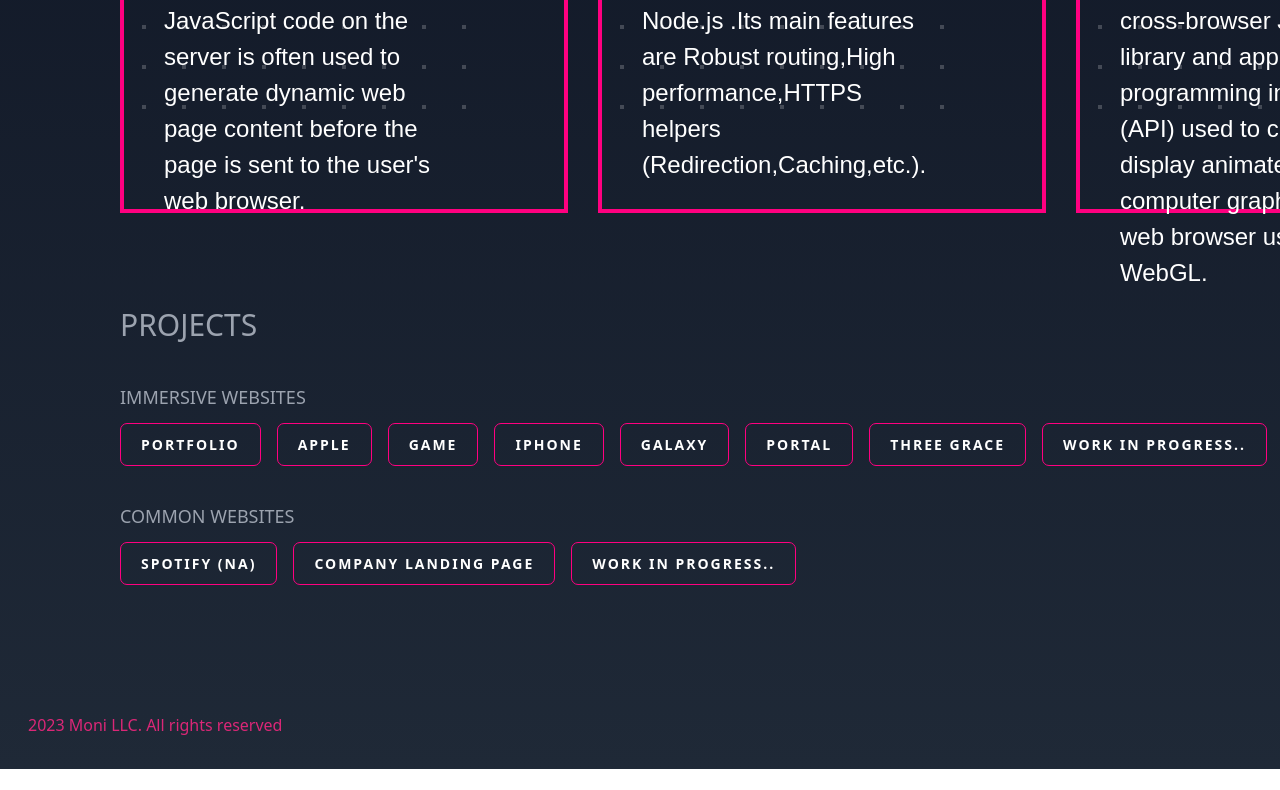
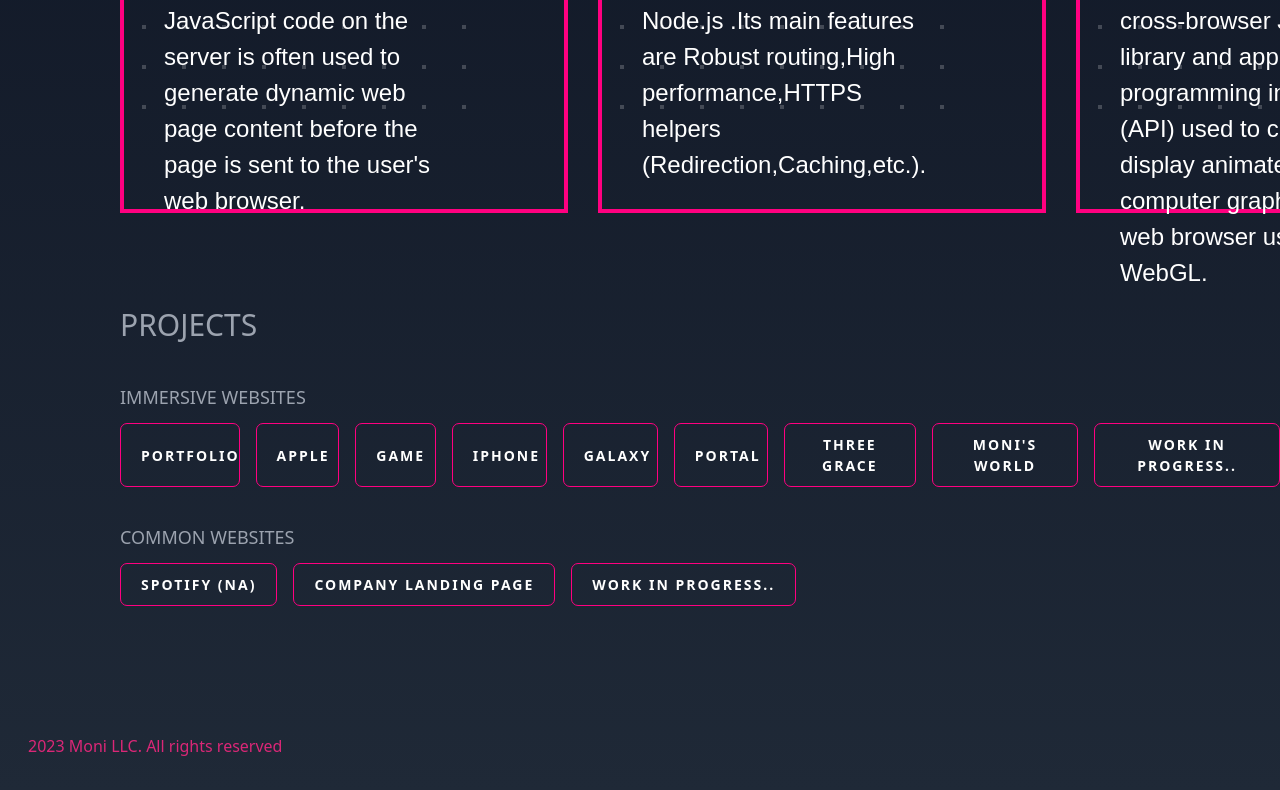
Before and after one commit to AvaterClasher/soumyadip, a Next.js app: page / in a window 1280 px wide. Shown: the part 1164-1954 px from the top of the page. Before the commit the page ends 1933 px from the top, so only its background shows below. Built offline with nearby package versions, Linux system fonts and the light colour scheme.

Commit message:
modified:   pages/index.tsx

```diff
--- a/pages/index.tsx
+++ b/pages/index.tsx
@@ -189,6 +189,9 @@ const Home: NextPage = () => {
               <button>
                 <a href="https://moni-grace.netlify.app" target="_blank">Three Grace</a>
               </button>
+              <button>
+                <a href="https://moni-world.vercel.app" target="_blank">Moni's World</a>
+              </button>
               <button>Work in Progress..</button>
 
             </div>
```
